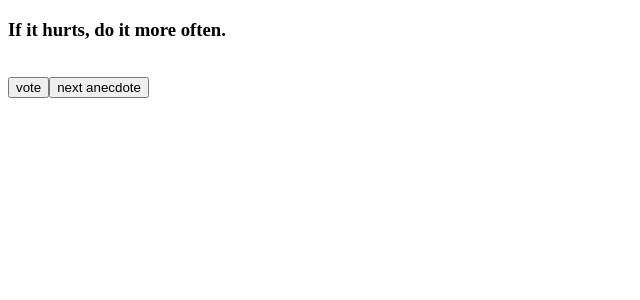
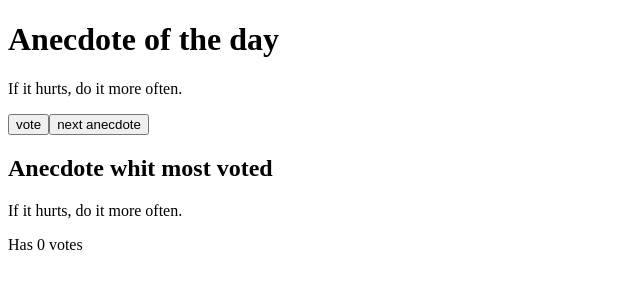
Before and after one commit to agustinyedro/full-stack-open, a React (Vite) app in the folder Parte1/: page / in a window 1280 px wide. Shown: the top 300 px of the page, without its empty margins (0-640 px from the left). Built offline with nearby package versions, Linux system fonts and the light colour scheme.

Commit message:
exercise 1.14 anecdotes step3

```diff
--- a/Parte1/src/App.jsx
+++ b/Parte1/src/App.jsx
@@ -30,12 +30,18 @@ const App = () => {
 
   }
 
+  const mostVotedIndex = votes.indexOf(Math.max(...votes));
+  console.log(mostVotedIndex);
+
   return (
     <div>
-      <h3>{anecdotes[selected]}</h3>
-      <br />
+      <h1>Anecdote of the day</h1>
+      <p>{anecdotes[selected]}</p>
       <Button handleClick={handleVote} text="vote" />
       <Button handleClick={handleClick} text="next anecdote" />
+      <h2>Anecdote whit most voted</h2>
+      <p>{anecdotes[mostVotedIndex]}</p>
+      <p>Has {votes[mostVotedIndex]} votes</p>
     </div>
   )
 }
```
